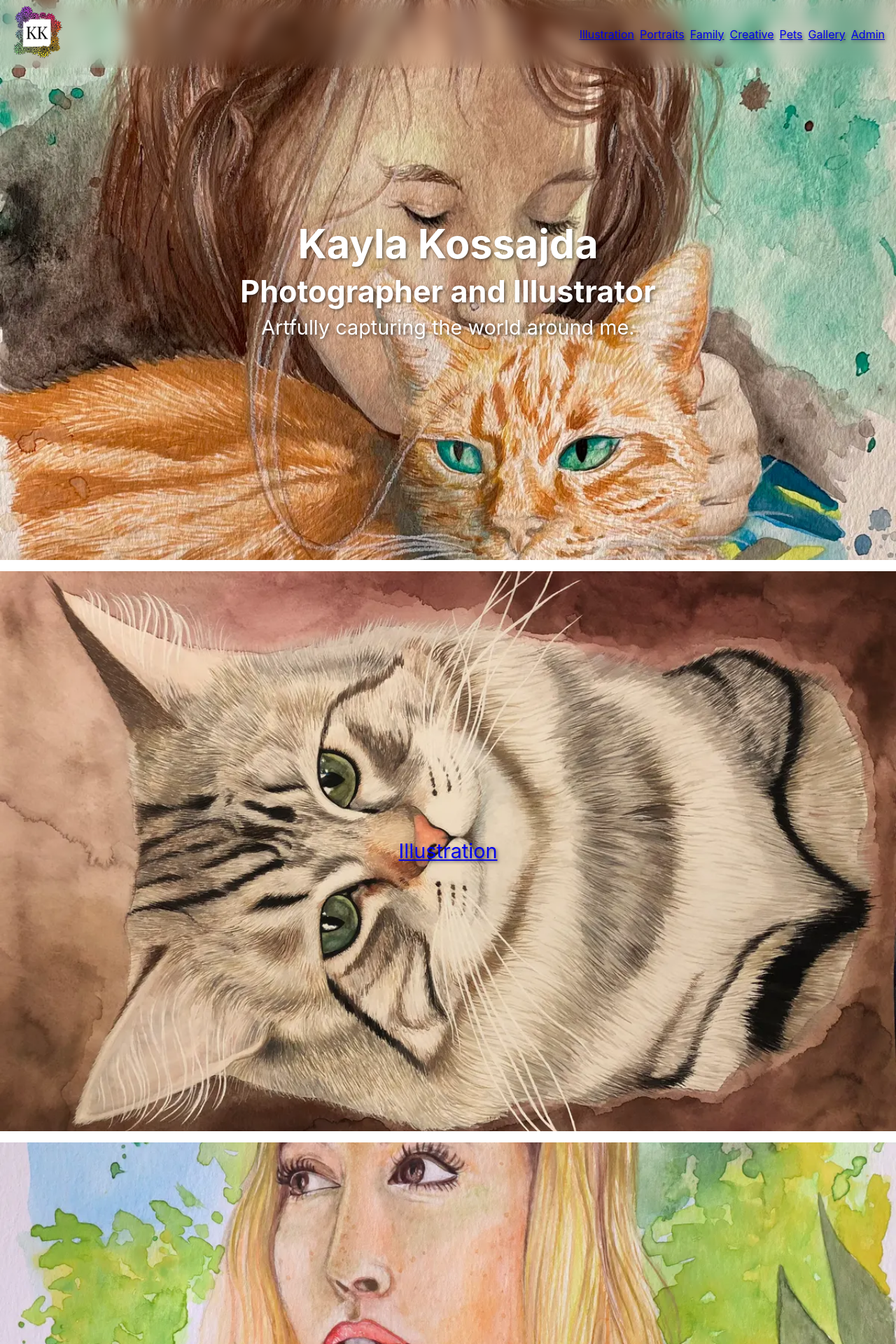
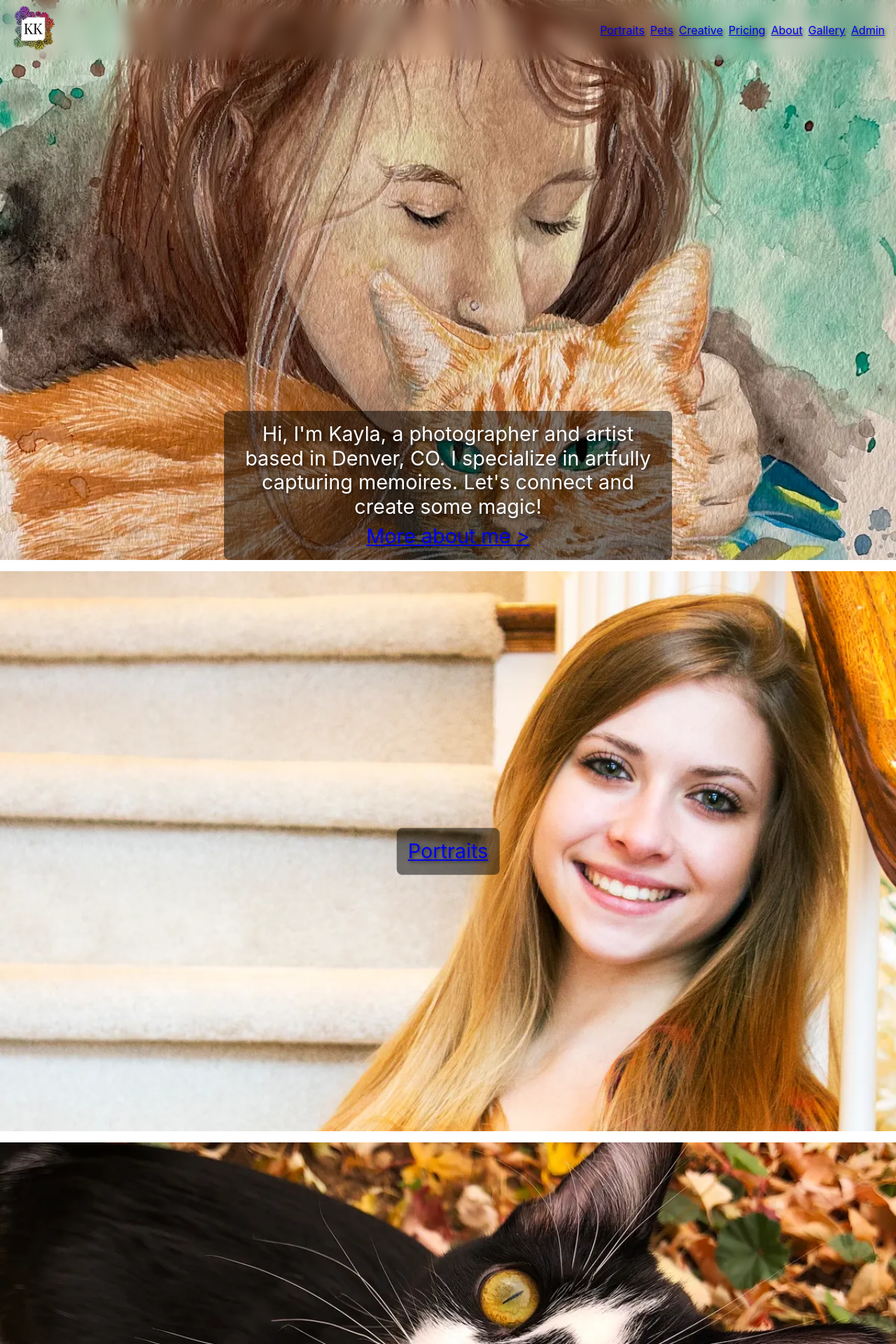
Before and after one commit to PsiKai/kayla-art, a React (Vite) app in the folder client/: page / in a window 1280 px wide. Shown: the top 1920 px of the page at 70% size. Built offline with nearby package versions, Linux system fonts and the light colour scheme.

Commit message:
Create new pages and layout

```diff
--- a/client/src/App.tsx
+++ b/client/src/App.tsx
@@ -1,21 +1,19 @@
 import "./App.css"
+
+import { BrowserRouter, Route, Routes } from "react-router-dom"
+import { CookiesProvider } from "react-cookie"
 
 import Navbar from "./components/layout/Navbar.tsx"
 import Main from "./pages/Main.tsx"
-import { BrowserRouter, Route, Routes } from "react-router-dom"
-import { CookiesProvider } from "react-cookie"
-// import Subcategory from "./pages/Subcategory.tsx"
-// import Collection from "./pages/Collection.tsx"
-// import ArtPiece from "./pages/ArtPiece.tsx"
-// import Category from "./pages/Category.tsx"
+import Portraits from "./pages/Portraits.tsx"
+import Pets from "./pages/Pets.tsx"
+import Creative from "./pages/Creative.tsx"
+import About from "./pages/About.tsx"
+import Pricing from "./pages/Pricing.tsx"
+import Gallery from "./pages/Gallery.tsx"
 import Admin from "./pages/Admin.tsx"
 import Login from "./pages/Login.tsx"
-import Illustration from "./pages/Illustration.tsx"
-import Family from "./pages/Family.tsx"
-import Portraits from "./pages/Portraits.tsx"
-import Creative from "./pages/Creative.tsx"
-import Pets from "./pages/Pets.tsx"
-import Gallery from "./pages/Gallery.tsx"
+import Footer from "./components/layout/Footer.tsx"
 
 function App() {
   return (
@@ -25,22 +23,28 @@ function App() {
         <CookiesProvider>
           <Routes>
             <Route path="/" element={<Main />} />
-            <Route path="illustration" element={<Illustration />} />
-            <Route path="photography/family" element={<Family />} />
-            <Route path="photography/portraits" element={<Portraits />} />
-            <Route path="photography/creative" element={<Creative />} />
-            <Route path="photography/pets" element={<Pets />} />
+            <Route path="portraits" element={<Portraits />} />
+            <Route path="pets" element={<Pets />} />
+            <Route path="creative" element={<Creative />} />
+            <Route path="about" element={<About />} />
+            <Route path="pricing" element={<Pricing />} />
             <Route path="gallery" element={<Gallery />} />
             <Route path="admin" element={<Admin />} />
             <Route path="login" element={<Login />} />
           </Routes>
         </CookiesProvider>
       </main>
+      <Footer />
     </BrowserRouter>
   )
 }
 
 export default App
+
+// import Subcategory from "./pages/Subcategory.tsx"
+// import Collection from "./pages/Collection.tsx"
+// import ArtPiece from "./pages/ArtPiece.tsx"
+// import Category from "./pages/Category.tsx"
 // <Route path=":category" element={<Category />} />
 // <Route path=":category/:subCategory" element={<Subcategory />} />
 // <Route path=":category/:subCategory/:artCollection" element={<Collection />} />
--- /dev/null
+++ b/client/src/components/layout/Footer.tsx
@@ -0,0 +1,7 @@
+import "../../styles/Footer.css"
+
+function Footer() {
+  return <footer>Footer</footer>
+}
+
+export default Footer
--- a/client/src/components/layout/Navbar.tsx
+++ b/client/src/components/layout/Navbar.tsx
@@ -10,11 +10,11 @@ function Navbar() {
           <img className="main-nav-logo" src={smallLogo} alt="Kayla Kossajda" />
         </Link>
         <nav className="nav-links">
-          <Link to="illustration">Illustration</Link>
-          <Link to="photography/portraits">Portraits</Link>
-          <Link to="photography/family">Family</Link>
-          <Link to="photography/creative">Creative</Link>
-          <Link to="photography/pets">Pets</Link>
+          <Link to="portraits">Portraits</Link>
+          <Link to="pets">Pets</Link>
+          <Link to="creative">Creative</Link>
+          <Link to="pricing">Pricing</Link>
+          <Link to="about">About</Link>
           <Link to="gallery">Gallery</Link>
           <Link to="admin">Admin</Link>
         </nav>
--- /dev/null
+++ b/client/src/pages/About.tsx
@@ -0,0 +1,5 @@
+function About() {
+  return <div>About</div>
+}
+
+export default About
--- a/client/src/pages/Main.tsx
+++ b/client/src/pages/Main.tsx
@@ -1,48 +1,80 @@
 import "../styles/Main.css"
 import { Link } from "react-router-dom"
 import heroSample2 from "../assets/images/main-page/samplehero1.jpg"
-import heroSample1 from "../assets/images/main-page/sampleherok2.png"
-import { ashleySmoking, flowershoot, veronikaWithCat } from "../assets/images/carousel-photos"
 import {
-  borisIllustration,
+  ashleySmoking,
+  flowershoot,
+  haleySeniorPortrait,
+  monkeyPortrait,
+  veronikaWithCat,
+} from "../assets/images/carousel-photos"
+import {
   haleySeniorStairs,
   michellePainting,
   monkeyAutumnLeaves,
 } from "../assets/images/cover-photos"
+import { useEffect, useMemo, useRef, useState } from "react"
 
 function Main() {
+  const [carouselIndex, setCarouselIndex] = useState<number>(0)
+
+  const carouselImages = useMemo(() => [haleySeniorPortrait, veronikaWithCat, monkeyPortrait], [])
+
+  const carouselTimer = useRef<NodeJS.Timeout | null>(null)
+
+  useEffect(() => {
+    carouselTimer.current = setInterval(() => {
+      setCarouselIndex(prevIndex => (prevIndex + 1) % carouselImages.length)
+    }, 5000)
+
+    const timer = carouselTimer.current!
+
+    return () => clearInterval(timer)
+  }, [carouselTimer, carouselImages])
+
   return (
     <>
       <div className="hero-image-container">
-        <img className="hero-image" src={veronikaWithCat.width1200} alt="Kayla Kossajda" />
-        <div className="hero-text">
-          <h1>Kayla Kossajda</h1>
-          <h2>Photographer and Illustrator</h2>
-          <p>Artfully capturing the world around me.</p>
+        <img
+          className="hero-image"
+          src={carouselImages[carouselIndex].width1200}
+          alt="Kayla Kossajda"
+        />
+        <div className="hero-text carousel-hero-text">
+          <p>
+            Hi, I'm Kayla, a photographer and artist based in Denver, CO. I specialize in artfully
+            capturing memoires. Let's connect and create some magic!
+          </p>
+          <Link to="/about">More about me {`>`}</Link>
         </div>
       </div>
       <div className="hero-image-container">
-        <img className="hero-image" src={borisIllustration.width1200} alt="Kayla Kossajda" />
+        <img
+          className="hero-image"
+          src={haleySeniorStairs.width1200}
+          style={{ objectPosition: "top" }}
+          alt="Kayla Kossajda"
+        />
         <div className="hero-text">
-          <Link to="/illustration">Illustration</Link>
-        </div>
-      </div>
-      <div className="hero-image-container">
-        <img className="hero-image" src={michellePainting.width1200} alt="Kayla Kossajda" />
-        <div className="hero-text">
-          <Link to="/photography/family">Family</Link>
+          <Link to="/portraits">Portraits</Link>
         </div>
       </div>
       <div className="hero-image-container">
         <img className="hero-image" src={monkeyAutumnLeaves.width1200} alt="Kayla Kossajda" />
         <div className="hero-text">
-          <Link to="/photography/portraits">Portraits</Link>
+          <Link to="/pets">Pets</Link>
         </div>
       </div>
+      <div className="banner">
+        <h2>
+          I'd love to hear from you. For session info and availability please reach out{" "}
+          <Link to="/contact">here</Link>
+        </h2>
+      </div>
       <div className="hero-image-container">
-        <img className="hero-image" src={haleySeniorStairs.width1200} alt="Kayla Kossajda" />
+        <img className="hero-image" src={ashleySmoking.width1200} alt="Kayla Kossajda" />
         <div className="hero-text">
-          <Link to="/photography/creative">Creative</Link>
+          <Link to="/creative">Creative</Link>
         </div>
       </div>
       <div className="hero-image-container">
--- /dev/null
+++ b/client/src/pages/Pricing.tsx
@@ -0,0 +1,5 @@
+function Pricing() {
+  return <div>Pricing</div>
+}
+
+export default Pricing
--- /dev/null
+++ b/client/src/styles/Footer.css
@@ -0,0 +1,5 @@
+footer {
+  display: grid;
+  place-items: center;
+  padding: 2rem 1rem;
+}
--- a/client/src/styles/Main.css
+++ b/client/src/styles/Main.css
@@ -20,14 +20,31 @@
   transform: translate(-50%, -50%);
   color: white;
   text-shadow: 2px 2px 4px rgba(0, 0, 0, 0.5);
-  font-size: calc(1rem + 1vw);
+  font-size: min(1rem + 1vw, 2rem);
   text-align: center;
   display: flex;
   flex-direction: column;
   gap: 0.5rem;
+  background-color: rgba(0, 0, 0, 0.5);
+  padding: 1rem;
+  border-radius: 0.5rem;
+}
+
+.carousel-hero-text {
+  bottom: 0%;
+  top: auto;
+  transform: translateX(-50%);
 }
 
 .hero-text > * {
   margin: 0;
   line-height: 1.2;
 }
+
+.banner {
+  min-height: min(50vh, 500px);
+  background-color: teal;
+  width: 100%;
+  display: grid;
+  place-items: center;
+}
--- a/client/src/styles/Navbar.css
+++ b/client/src/styles/Navbar.css
@@ -27,5 +27,5 @@
 }
 
 .main-nav-logo {
-  max-width: 75px;
+  max-width: 64px;
 }
```
